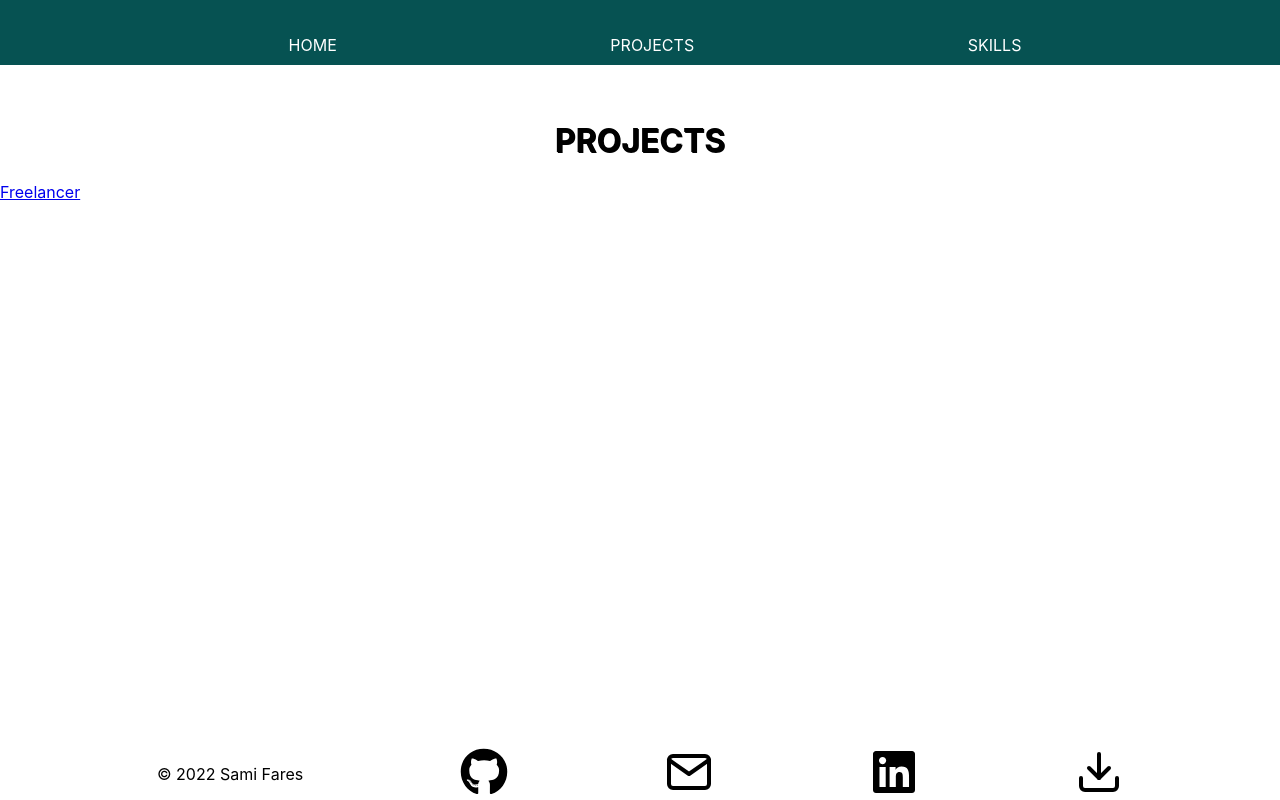
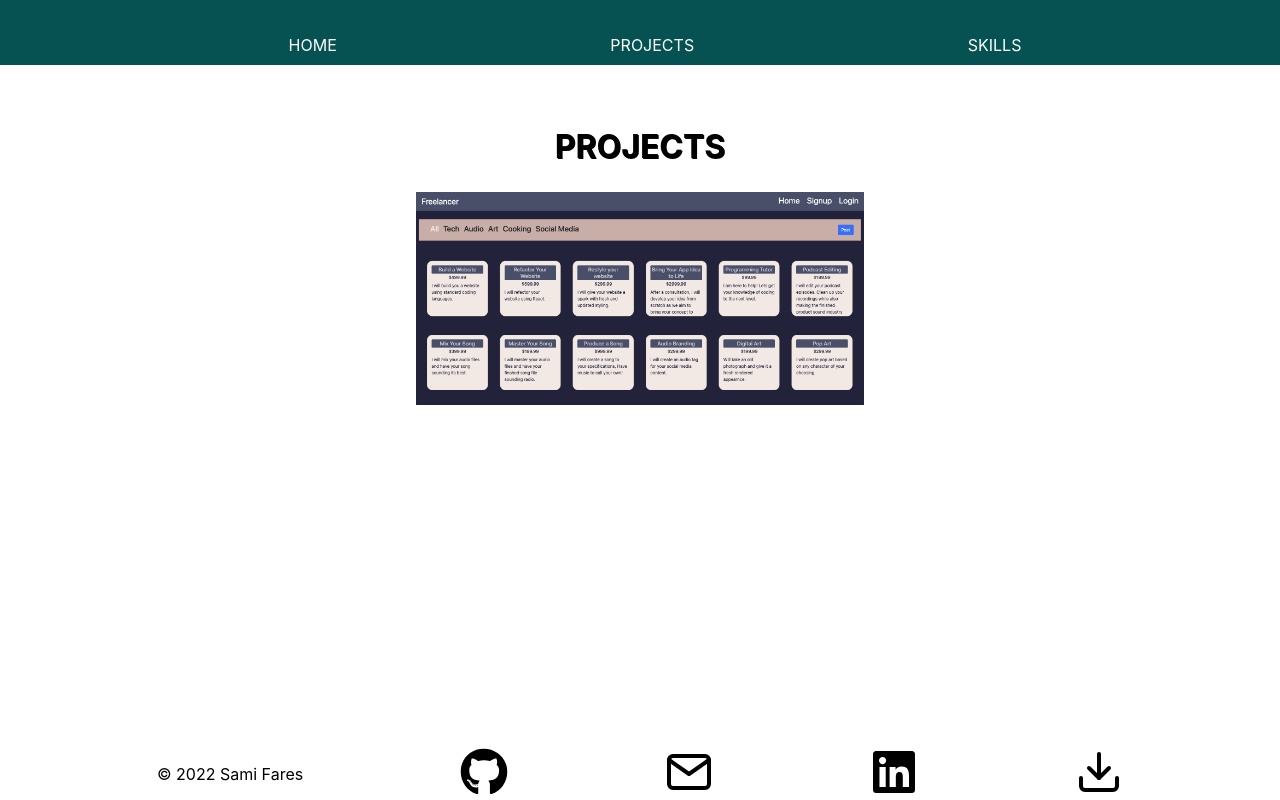
Before and after one commit to SamiFdev/Portfoliov2, a React (Create React App) app: page /projects in a window 1280 px wide. Built offline with nearby package versions, Linux system fonts and the light colour scheme.

Commit message:
styled first project on projects page

```diff
--- a/src/components/Projects/Projects.module.css
+++ b/src/components/Projects/Projects.module.css
@@ -34,3 +34,32 @@
     overflow: hidden;
     justify-content: center;
 }
+
+.ProjectThumbnail {
+    width: 35%;
+    height: auto;
+}
+
+.ProjectThumbnail:hover {
+    -webkit-transform: scale(1.1);
+    -ms-transform: scale(1.1);
+    transform: scale(1.1);
+}
+
+/* .ProjectRoute {
+    display: inline-block;
+    text-align: center;
+    padding: 15px;
+} */
+
+.LinkContainer {
+    display: flex;
+    overflow: hidden;
+    justify-content: center;
+}
+
+.ProjectBoxes {
+    display: flex;
+    justify-content: center;
+    text-align: center;
+}
--- a/src/components/Projects/index.js
+++ b/src/components/Projects/index.js
@@ -1,13 +1,25 @@
 import { Link } from 'react-router-dom'
 import landingpic from '../../assets/landing.png'
+import styles from './Projects.module.css'
 
 function Projects() {
     return (
-        <div>
+        <section>
             <h1>PROJECTS</h1>
-
-            <Link to="/projects/freelancer">Freelancer</Link>
-        </div>
+            <div className={styles.ProjectBoxes}>
+                <Link to="/projects/freelancer">
+                    <img
+                        className={styles.ProjectThumbnail}
+                        src={landingpic}
+                        alt="freelancer"></img>
+                </Link>
+            </div>
+            <div className={styles.LinkContainer}>
+                {/* <Link className={styles.ProjectRoute} to="/projects/freelancer">
+                    Freelancer
+                </Link> */}
+            </div>
+        </section>
     )
 }
 
```
